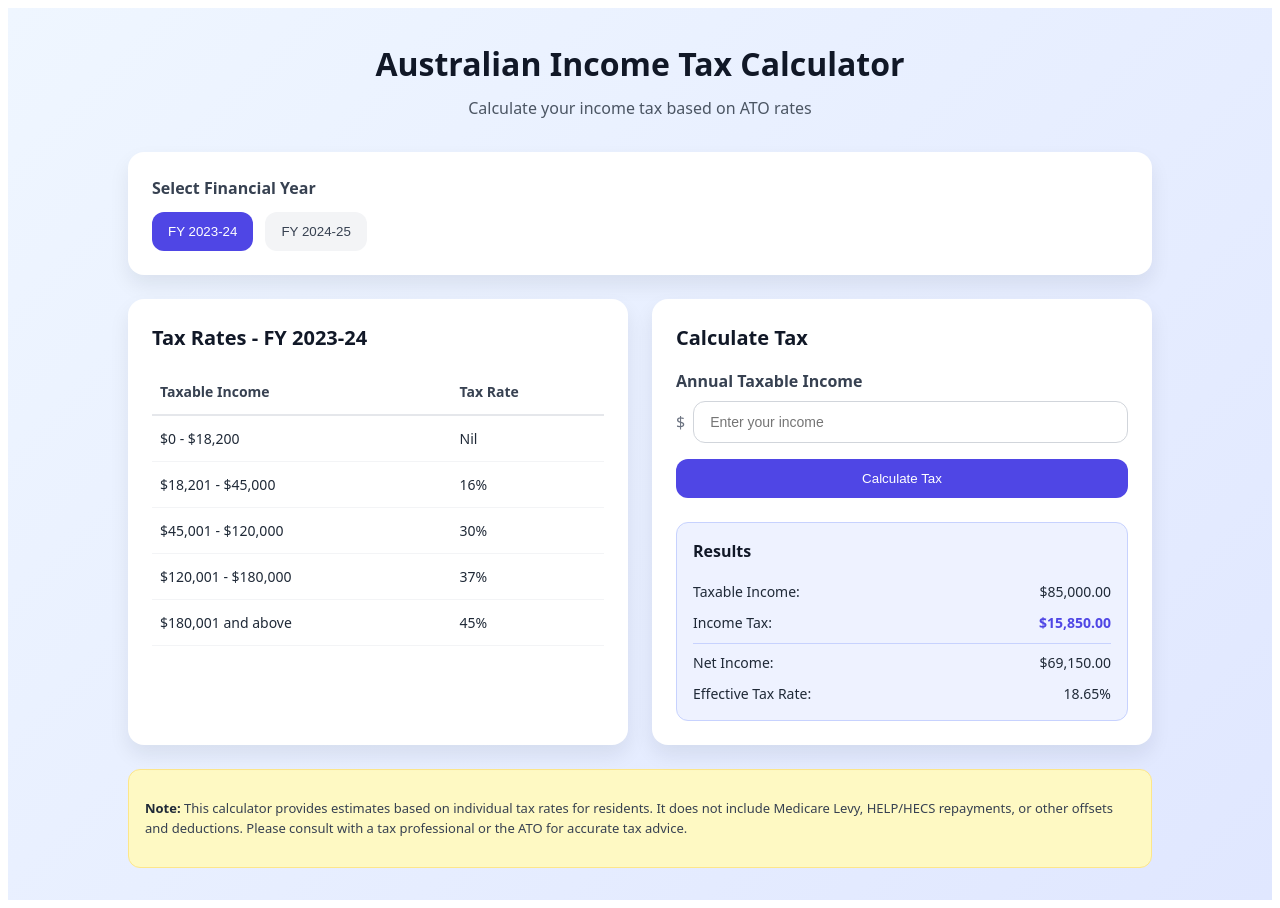
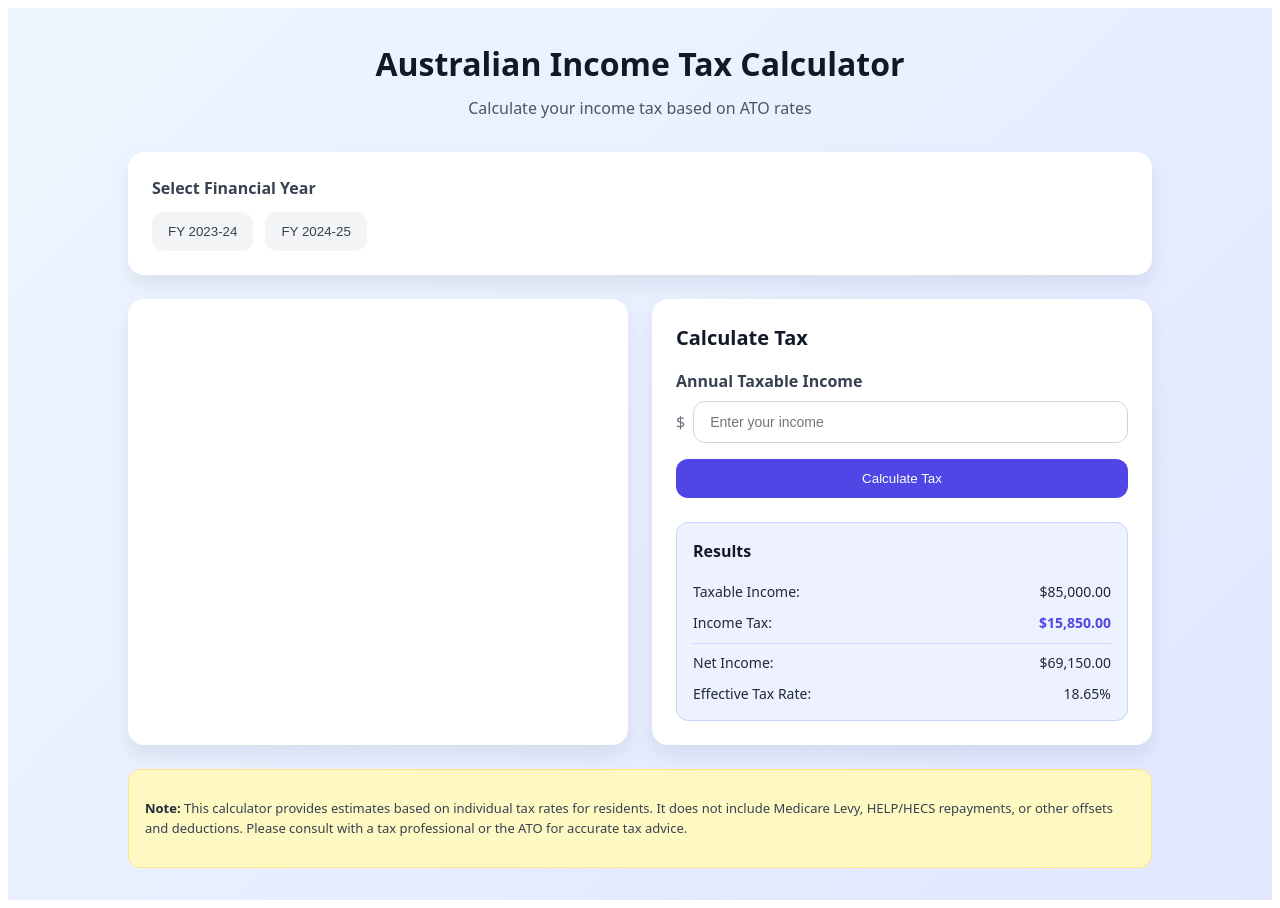
Before and after one commit to maobenmo/tax-calculator-practice, a React (Vite) app: page / in a window 1280 px wide. Built offline with nearby package versions, Linux system fonts and the light colour scheme.

Commit message:
financial year select-use state and state lifting

```diff
--- a/src/App.jsx
+++ b/src/App.jsx
@@ -5,16 +5,18 @@ import Disclaimer from "./app/Disclaimer";
 import FinancialYearSelect from "./app/FinancialYearSelect";
 import Header from "./app/Header";
 import TaxRateTableForFinancialYear from "./app/TaxRateTableForFinancialYear";
+import { useState } from 'react';
 
 function App() {
+  const [financialYear, setFinancialYear] = useState();
 
   return (
     <div className="page">
       <div className="page-container">
         <Header />
-        <FinancialYearSelect />
+        <FinancialYearSelect financialYear={financialYear} setFinancialYear={setFinancialYear} />
         <div className="main-grid">
-          <TaxRateTableForFinancialYear />
+          <TaxRateTableForFinancialYear financialYear={financialYear} />
           <Calculator />
         </div>
         <Disclaimer />
--- a/src/app/FinancialYearSelect/FinancialYearSelect.jsx
+++ b/src/app/FinancialYearSelect/FinancialYearSelect.jsx
@@ -1,21 +1,31 @@
 import "./FinancialYearSelect.css";
 import Card from "../../components/Card";
 import Button from "../../components/Button";
-const FinancialYearSelect = () => (
+
+const FinancialYearSelect = ({ financialYear, setFinancialYear }) => {
+
+
+    // state lifting
+    // 我们将 state 提升到可以给多个组件复用的最小父组件App里
+    //const state=useState();
+    //const value=state[0];
+    //const setValue=state[1];
+
+    return (
         <div className="financial-year-container">
             <Card>
                 <p className="financial-year-label">Select Financial Year</p>
                 <div className="financial-year-buttons">
-                <Button color="primary">
+                    <Button onClick={() => { setFinancialYear("FY23-24") }} color={financialYear === "FY23-24" ? "primary" : "muted"}>
                         FY 2023-24
                     </Button>
-                <Button color="muted">
+                    <Button onClick={() => { setFinancialYear("FY24-25") }} color={financialYear === "FY24-25" ? "primary" : "muted"}>
                         FY 2024-25
                     </Button>
                 </div>
             </Card >
         </div>
 
-);
-
+    )
+};
 export default FinancialYearSelect;
--- a/src/app/TaxRateTableForFinancialYear/TaxRateTableForFinancialYear.jsx
+++ b/src/app/TaxRateTableForFinancialYear/TaxRateTableForFinancialYear.jsx
@@ -1,10 +1,32 @@
 import "./TaxRateTableForFinancialYear.css";
 import Card from "../../components/Card";
 
-const TaxRateTableForFinancialYear = () => (
+const TAX_TABLE_FY_2023_24 = [
+    { range: "$0 - $18,200", rate: "Nil" },
+    { range: "$18,201 - $45,000", rate: "16%" },
+    { range: "$45,001 - $120,000", rate: "30%" },
+    { range: "$120,001 - $180,000", rate: "37%" },
+    { range: "$180,001 and above", rate: "45%" },
+];
+
+const TAX_TABLE_FY_2024_25 = [
+    { range: "$0 - $20,000", rate: "Nil" },
+    { range: "$20,001 - $50,000", rate: "15%" },
+    { range: "$50,001 - $130,000", rate: "28%" },
+    { range: "$130,001 - $200,000", rate: "35%" },
+    { range: "$200,001 and above", rate: "45%" },
+];
+
+const TAX_TABLE = {
+    "FY23-24": TAX_TABLE_FY_2023_24,
+    "FY24-25": TAX_TABLE_FY_2024_25,
+};
+
+const TaxRateTableForFinancialYear = ({ financialYear }) => (
     <Card>
+        {financialYear && (
             <div>
-            <h2 className="tax-title">Tax Rates - FY 2023-24</h2>
+                <h2 className="tax-title">Tax Rates - {financialYear}</h2>
                 <div className="tax-table-wrapper">
                     <table className="tax-table">
                         <thead>
@@ -14,31 +36,21 @@ const TaxRateTableForFinancialYear = () => (
                             </tr>
                         </thead>
                         <tbody>
-                        <tr>
-                            <td>$0 - $18,200</td>
-                            <td>Nil</td>
+                            {TAX_TABLE[financialYear].map(({ range, rate }) => (
+                                <tr key={range}>
+                                    <td>
+                                        {range}
+                                    </td>
+                                    <td>
+                                        {rate}
+                                    </td>
                                 </tr>
-                        <tr>
-                            <td>$18,201 - $45,000</td>
-                            <td>16%</td>
-                        </tr>
-                        <tr>
-                            <td>$45,001 - $120,000</td>
-                            <td>30%</td>
-                        </tr>
-                        <tr>
-                            <td>$120,001 - $180,000</td>
-                            <td>37%</td>
-                        </tr>
-                        <tr>
-                            <td>$180,001 and above</td>
-                            <td>45%</td>
-                        </tr>
+                            ))}
                         </tbody>
-                </table>
-            </div>
-        </div>
-    </Card>
+                    </table >
+                </div ></div>)}
+
+    </Card >
 );
 
 export default TaxRateTableForFinancialYear;
--- a/src/components/Button/Button.jsx
+++ b/src/components/Button/Button.jsx
@@ -1,6 +1,6 @@
 import "./Button.css";
-const Button = ({ children, color = "primary" }) =>
-    <button className={`button ${color}`}>{children}</button>
+const Button = ({ children, color, onClick }) =>
+    <button onClick={onClick} className={`button ${color}`}>{children}</button>
 export default Button;
 
 // Button 的 isActive 属性
```
Lines whose indentation alone changed are shown as unchanged.
